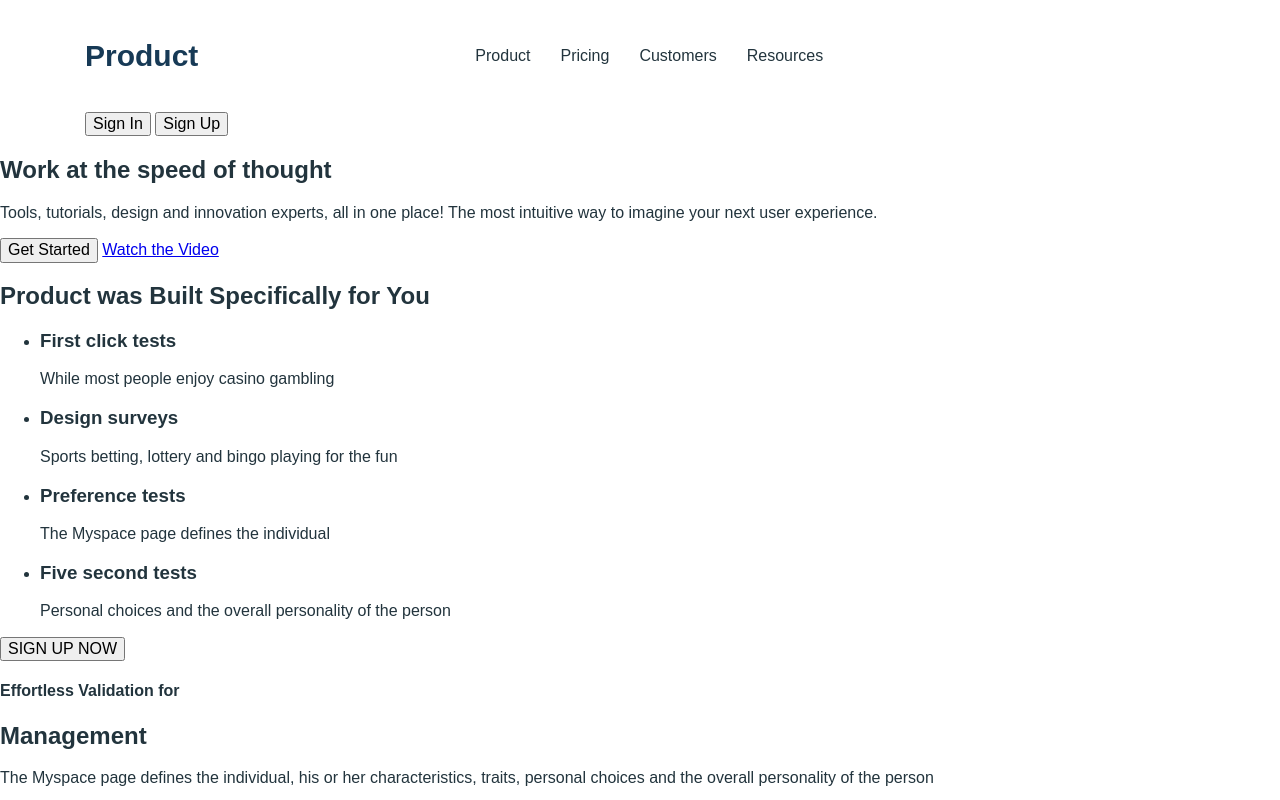
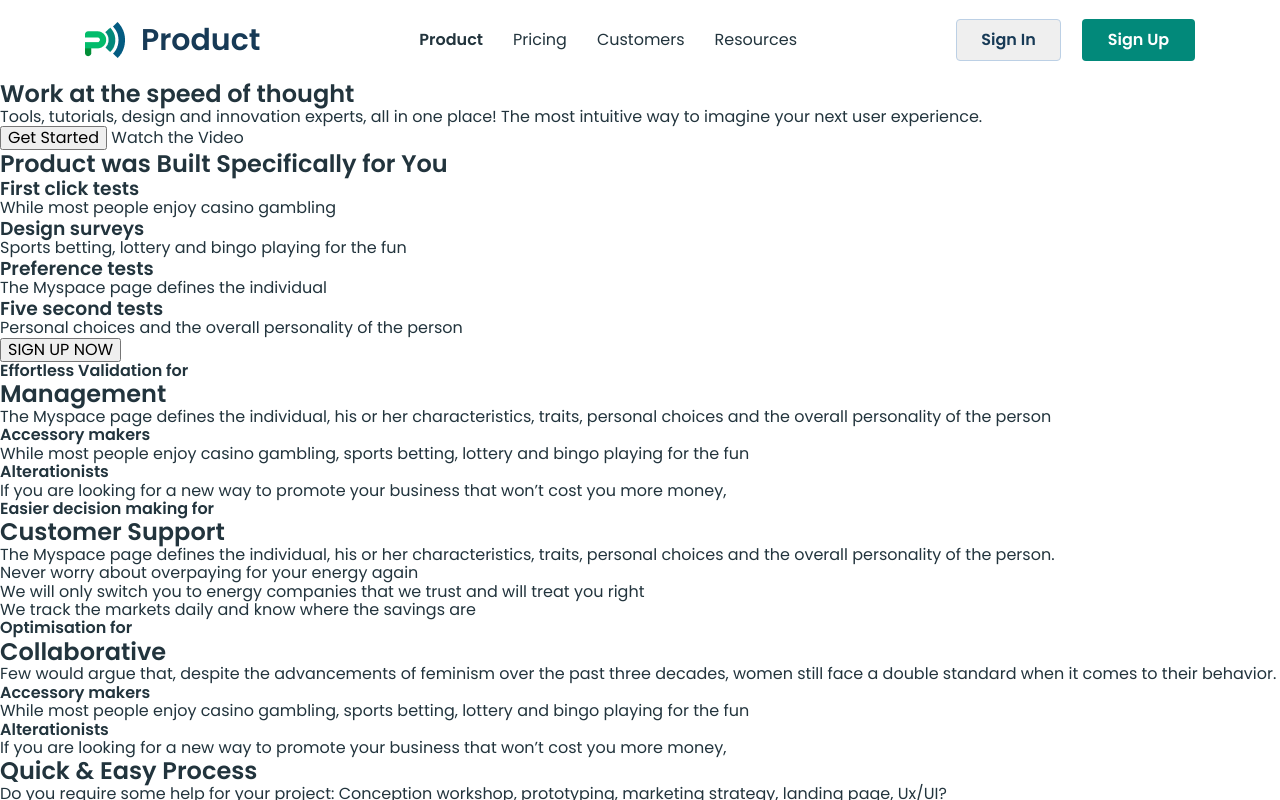
Before and after one commit to andrewmiumiu/business_project, a plain HTML site: page index.html in a window 1280 px wide. Shown: the top 800 px of the page. Drawn offline with nearby package versions, Linux system fonts and the light colour scheme.

Commit message:
fixed header

```diff
--- a/index.html
+++ b/index.html
@@ -11,32 +11,44 @@
     <link rel="stylesheet" href="./style.css" />
     <link rel="preconnect" href="https://fonts.gstatic.com" />
     <link rel="preconnect" href="https://fonts.googleapis.com" />
+    <link
+      href="https://fonts.googleapis.com/css2?family=Poppins:wght@400;600&display=swap"
+      rel="stylesheet"
+    />
   </head>
   <body class="body">
     <!-------------------------------------HEADER------------------------------------------------------>
-    <header class="header">
-      <div class="container header_container">
-        <nav class="header_navigation">
-          <a href="/index.html" class="header_logo">Product</a>
-          <ul class="navigation_list">
-            <li class="navigation_item">
-              <a href="/index.html" class="navigation_link">Product</a>
+    <header>
+      <div class="container header-container">
+        <a class="header-main-link" href="./index.html">
+          <img
+            class="header-logo"
+            src="./images/logo.png"
+            alt="logo"
+            width="40"
+            height="36"
+          />Product
+        </a>
+        <nav>
+          <ul class="navigation-list">
+            <li class="nav-item">
+              <a class="nav-link" href="./index.html">Product</a>
             </li>
-            <li class="navigation_item">
-              <a href="/index.html" class="navigation_link">Pricing</a>
+            <li class="nav-item">
+              <a class="nav-link" href="./Pricing.html">Pricing</a>
             </li>
-            <li class="navigation_item">
-              <a href="/index.html" class="navigation_link">Customers</a>
+            <li class="nav-item">
+              <a class="nav-link" href="./Customer.html">Customers</a>
             </li>
-            <li class="navigation_item">
-              <a href="/index.html" class="navigation_link">Resources</a>
+            <li class="nav-item">
+              <a class="nav-link" href="./resources">Resources</a>
             </li>
           </ul>
         </nav>
-        <div class="header_buttons">
-          <button type="button" class="in_btn">Sign In</button>
-          <button type="button" class="up_btn">Sign Up</button>
-        </div>
+        <ul class="header-buttons">
+          <li><button class="sign-in-btn" type="button">Sign In</button></li>
+          <li><button class="sign-up-btn" type="button">Sign Up</button></li>
+        </ul>
       </div>
     </header>
     <!-------------------------------------HEADER------------------------------------------------------>
--- a/style.css
+++ b/style.css
@@ -1,7 +1,37 @@
-.body {
+body {
+  background: #fff;
   font-family: "Poppins", sans-serif;
   color: #22343d;
-  background-color: #ffffff;
+  /* width: 1400px;
+    box-shadow: 8px 2px 8px 2px rgba(0, 0, 0, 0.25); */
+}
+
+h1,
+h2,
+h3,
+h4,
+h5,
+h6,
+p {
+  margin-top: 0;
+  margin-bottom: 0;
+}
+
+img {
+  display: block;
+}
+
+ul,
+ol {
+  margin-top: 0;
+  margin-bottom: 0;
+  padding-left: 0;
+  list-style-type: none;
+}
+
+a {
+  text-decoration: none;
+  color: inherit;
 }
 
 .container {
@@ -12,49 +42,78 @@
   margin-right: auto;
 }
 
-.header-container {
-  display: flex;
-  justify-content: space-between;
-  align-items: center;
-}
-
-.header_logo {
+.header-main-link {
   font-family: "Poppins", sans-serif;
   font-weight: 700;
   font-size: 30px;
   line-height: 0.93333;
   color: #173a56;
-  text-decoration: none;
-  margin-right: 237px;
-}
-
-.header_navigation {
-  display: flex;
   align-items: center;
 }
 
-.navigation_list {
+.header-container {
+  display: flex;
+  justify-content: space-between;
+  align-items: center;
+  gap: 16px;
+}
+
+.header-logo {
+  display: inline-block;
+}
+
+.navigation-list {
   display: flex;
   gap: 30px;
-  list-style: none;
 }
 
-.navigation_item {
+.header-main-link {
+  display: flex;
+  gap: 16px;
+}
+
+.nav-link {
+  font-family: "Poppins", sans-serif;
+  font-weight: 400;
+  font-size: 16px;
+  line-height: 175%;
+  color: #22343d;
+}
+
+.nav-item {
   padding-top: 26px;
   padding-bottom: 26px;
 }
-.navigation_link {
-  font-family: "Poppins", sans-serif;
-  font-weight: 400;
-  font-size: 16px;
-  line-height: 1.75;
-  color: #22343d;
-  text-decoration: none;
-  transition: color 300ms ease;
+
+ul.navigation-list li:first-child a {
+  font-weight: 600;
 }
-.navigation_link:hover {
-  color: #00392a;
+
+.header-buttons {
+  display: flex;
+  gap: 21px;
+}
+
+.sign-in-btn {
   font-weight: 600;
   font-size: 16px;
-  line-height: 1.75;
+  text-align: center;
+  color: #173a56;
+  width: 105px;
+  height: 42px;
+  border-radius: 4px;
+  cursor: pointer;
+  border: 1px solid #bcd0e5;
 }
+
+.sign-up-btn {
+  font-weight: 600;
+  font-size: 16px;
+  color: #fff;
+  background: #02897a;
+  border-radius: 4px;
+  width: 113px;
+  height: 42px;
+  cursor: pointer;
+  border: none;
+}
```
Also changed, not shown: images/logo.png (added).
